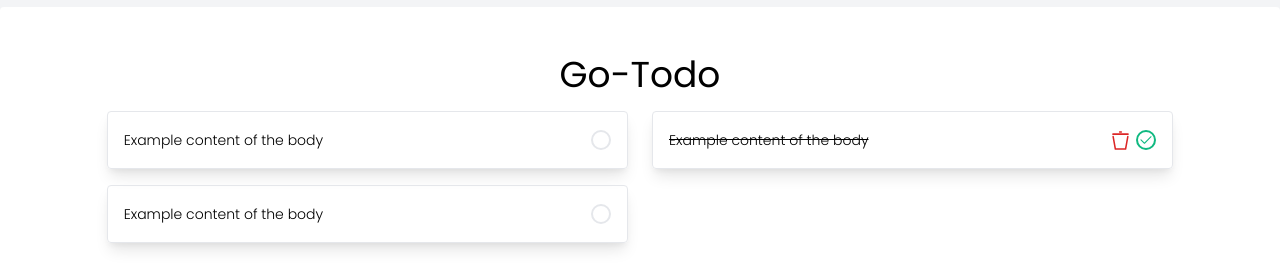
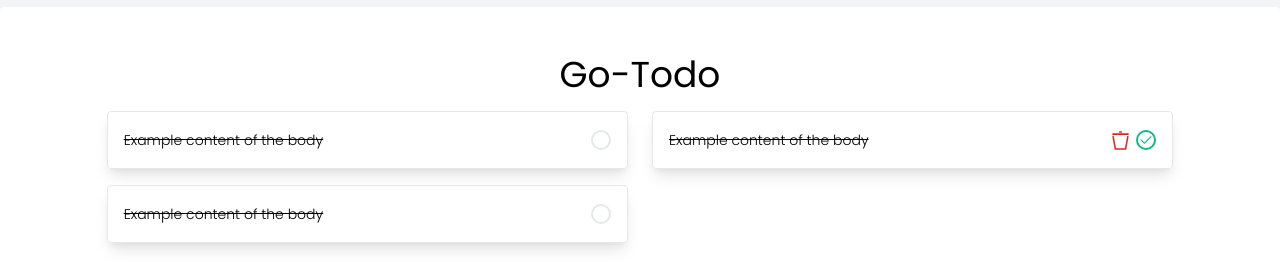
Before and after one commit to djboboch/go-todo-frontend, a Vue app: page / in a window 1280 px wide. Shown: the part 137-411 px from the top of the page. Built offline with nearby package versions, Linux system fonts and the light colour scheme.

Commit message:
Post adjusted

```diff
--- a/src/components/basic/Post.vue
+++ b/src/components/basic/Post.vue
@@ -3,10 +3,8 @@
     class="col-span-5 border rounded mb-4 pt-4 pb-4 px-4 flex justify-between items-center relative shadow-lg"
   >
     <div>
-      <span
-        class="text-sm font-light"
-        :class="{ 'done-text': postData.isItemFinished }"
-        >{{ postData.content }}</span
+      <span class="text-sm font-light" :class="{ 'done-text': postData }">
+        {{ postData.content }}</span
       >
     </div>
     <div
@@ -49,11 +47,6 @@ export interface PostData {
 }
 
 export default {
-  data() {
-    return {
-      postData: this.postData,
-    };
-  },
   props: {
     postData: {
       type: Object as PropType<PostData>,
@@ -61,8 +54,9 @@ export default {
     },
   },
   methods: {
-    toggleTodo() {
-      this.postData.isItemFinished = !this.postData.isItemFinished;
+    toggleTodo(): void {
+      (this as any).postData.isItemFinished = !(this as any).postData
+        .isItemFinished;
     },
   },
 };
```
